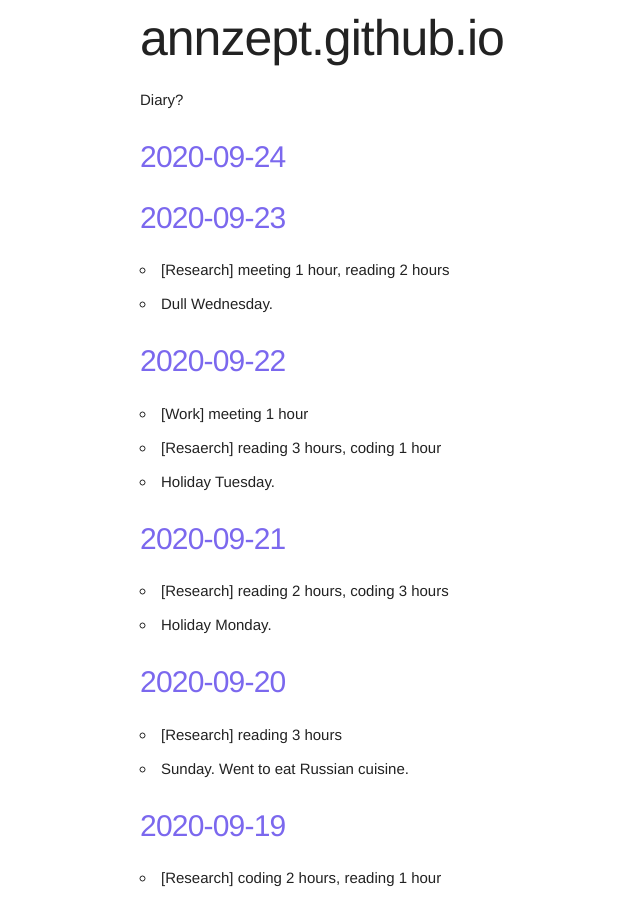
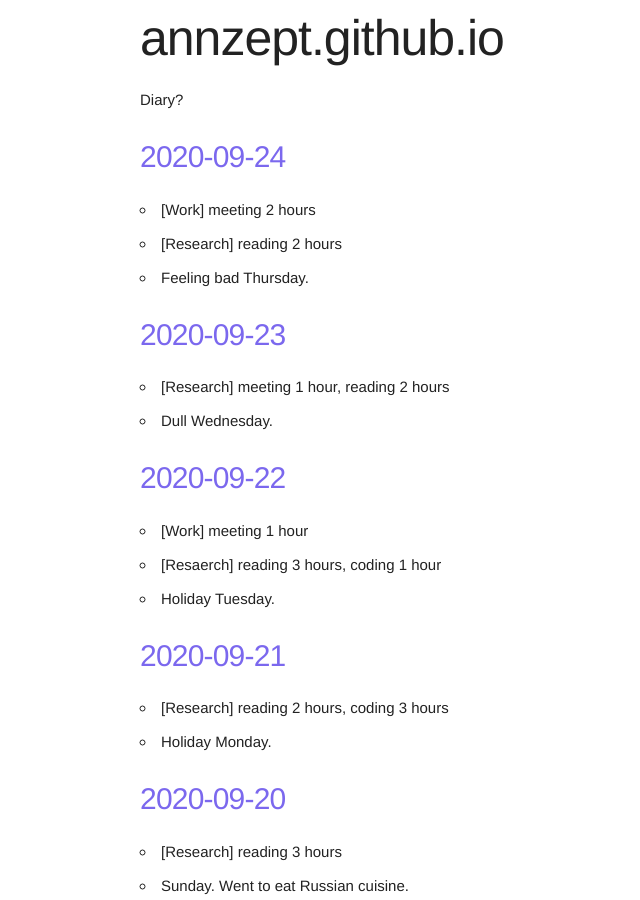
Before and after one commit to annzept/annzept.github.io, a Jekyll site: the page built from index.markdown, in a window 1280 px wide and 900 px high. Shown: the whole window, without its empty margins (20-660 px from the left). Built offline with Jekyll 4.4.1, drawn with Linux system fonts in a browser that asks for light colours.

Commit message:
Fri Sep 25 00:42:39 JST 2020

```diff
--- a/_posts/2020-09-24-diary.md
+++ b/_posts/2020-09-24-diary.md
@@ -4,3 +4,7 @@ title:  2020-09-24
 date:   2020-09-24 23:59:59 +0900
 categories: diary
 ---
+
+- [Work] meeting 2 hours
+- [Research] reading 2 hours
+- Feeling bad Thursday.
```
